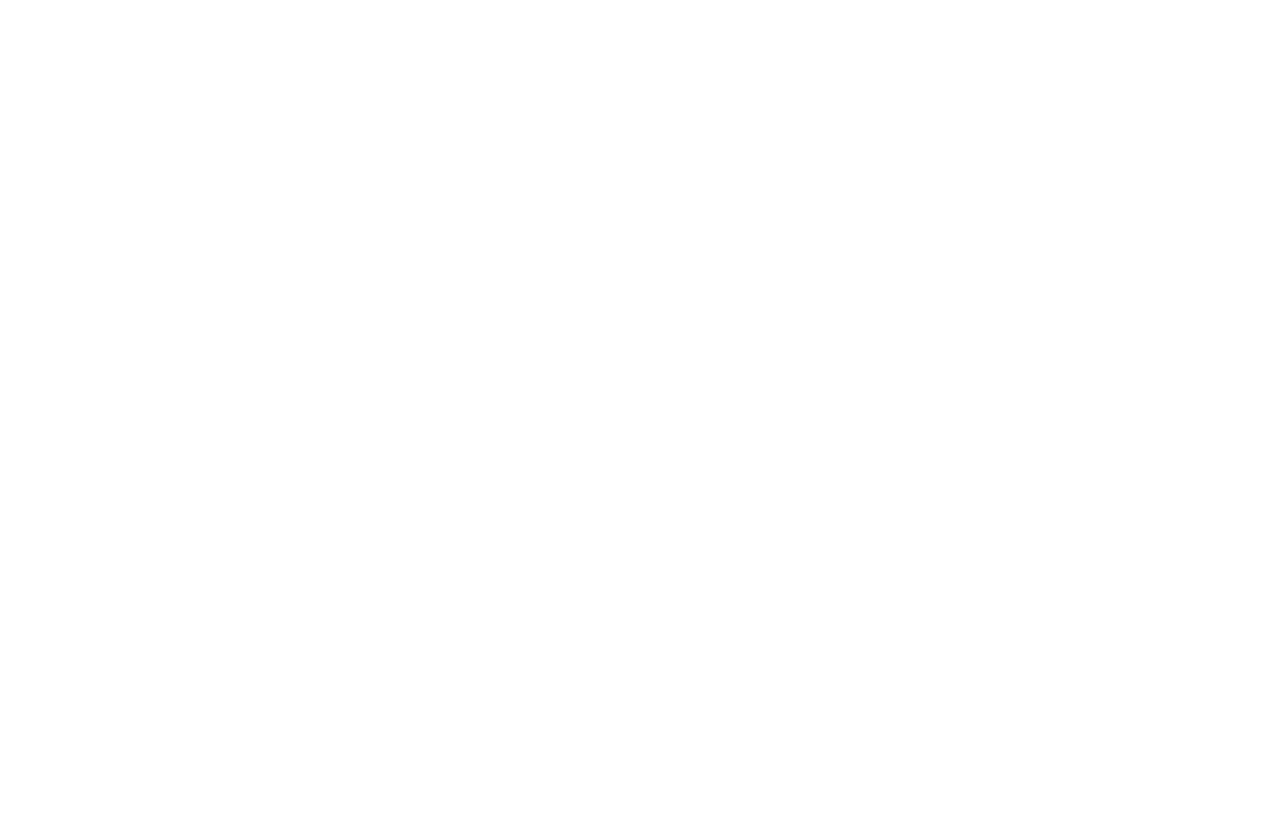
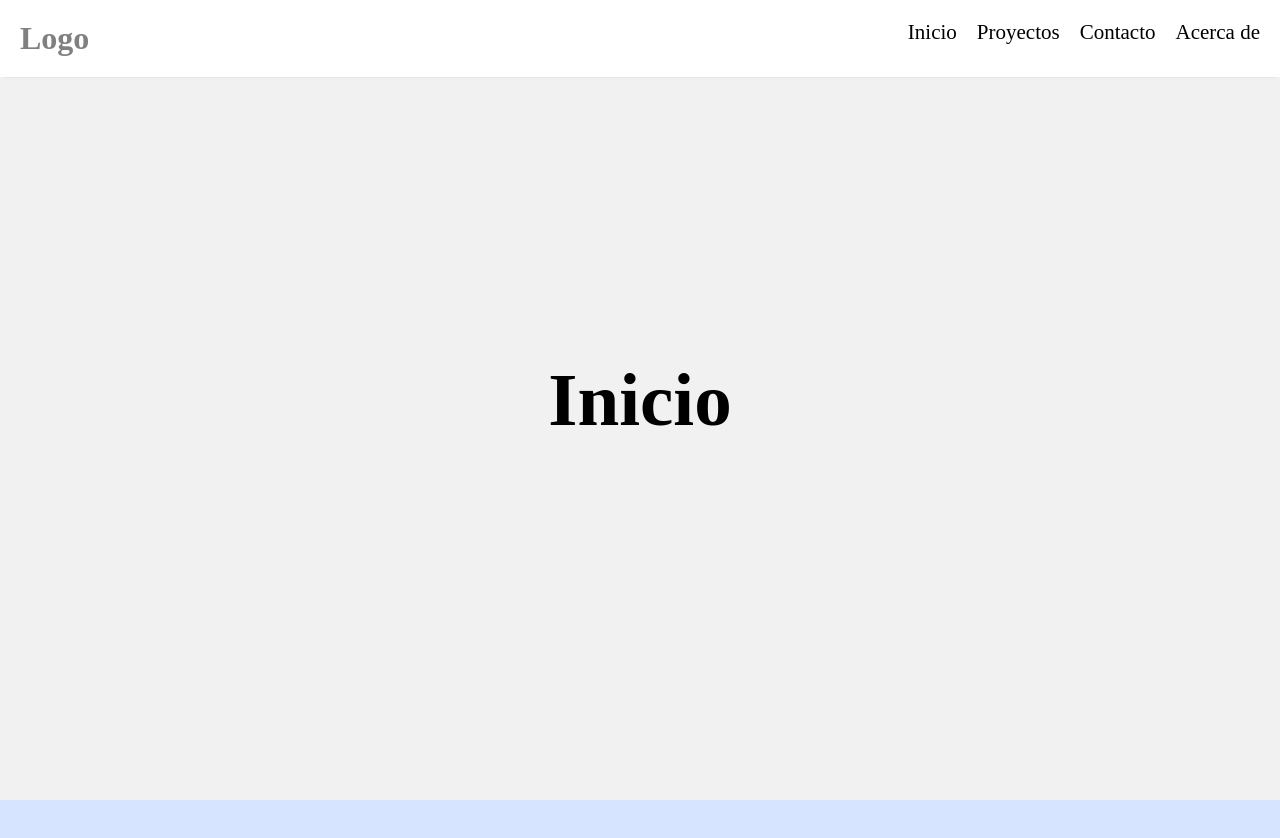
Before and after one commit to ctomyenterprise-code/deploy, a website: page public/index.html in a window 1280 px wide. Shown: the top 838 px of the page. Before the commit the page ends 800 px from the top, so only its background shows below. Drawn offline with Linux system fonts and the light colour scheme.

Commit message:
Actualizado Vercel

```diff
--- a/public/index.html
+++ b/public/index.html
@@ -4,8 +4,42 @@
     <meta charset="UTF-8">
     <meta name="viewport" content="width=device-width, initial-scale=1.0">
     <title>Demostracion Web</title>
+    <link rel="stylesheet" href="style.css">
 </head>
 <body>
+    <div class="contentNav">
+        <div class="contentLogo">
+            <h1>Logo</h1>
+        </div>
+         <div class="contentLinks">
+                <p>
+                    Inicio
+                </p>
+                <p>
+                    Proyectos
+                </p>
+                <p>Contacto</p>
+                <p>Acerca de</p>
+            </div>
+    </div>
 
+    <div class="containerSections">
+        <section class="section section1">
+            <h1>Inicio</h1>
+        </section>
+
+        <section class="section section2">
+            <h1>Proyectos</h1>
+        </section>
+
+        <section class="section section3">
+            <h1>Contacto</h1>
+        </section>
+
+        <section class="section section4">
+            <h1>Acerca de</h1>
+
+        </section>
+    </div>
 </body>
 </html>
--- /dev/null
+++ b/public/style.css
@@ -0,0 +1,76 @@
+*{
+    padding:0;
+    margin:0;
+    box-sizing:border-box;
+}
+
+html{
+    scroll-behavior:smooth;
+}
+
+body{
+    overflow-y:scroll;
+}
+
+/* NAVBAR */
+.contentNav{
+    width:100%;
+    padding:20px;
+    display:flex;
+    justify-content:space-between;
+    box-shadow:0px 1px 4px -4px black;
+    position:fixed;
+    top:0;
+    left:0;
+    background:white;
+    z-index:1000;
+}
+
+.contentLogo h1{
+    color:grey;
+}
+
+.contentLinks{
+    display:flex;
+    gap:20px;
+}
+
+.contentLinks p{
+    font-size:21px;
+    cursor:pointer;
+    transition:0.3s;
+}
+
+.contentLinks p:hover{
+    color:gray;
+}
+
+/* SCROLL POR PANTALLAS */
+.containerSections{
+    scroll-snap-type:y mandatory;
+}
+
+.section{
+    height:100vh;
+    display:flex;
+    justify-content:center;
+    align-items:center;
+    scroll-snap-align:start;
+    font-size:50px;
+}
+
+.section1{
+    background:#f1f1f1;
+}
+
+.section2{
+    background:#d6e4ff;
+}
+
+.section3{
+    background:#c8ffd4;
+}
+
+.section4{
+    background:#ffd6d6;
+}
```
